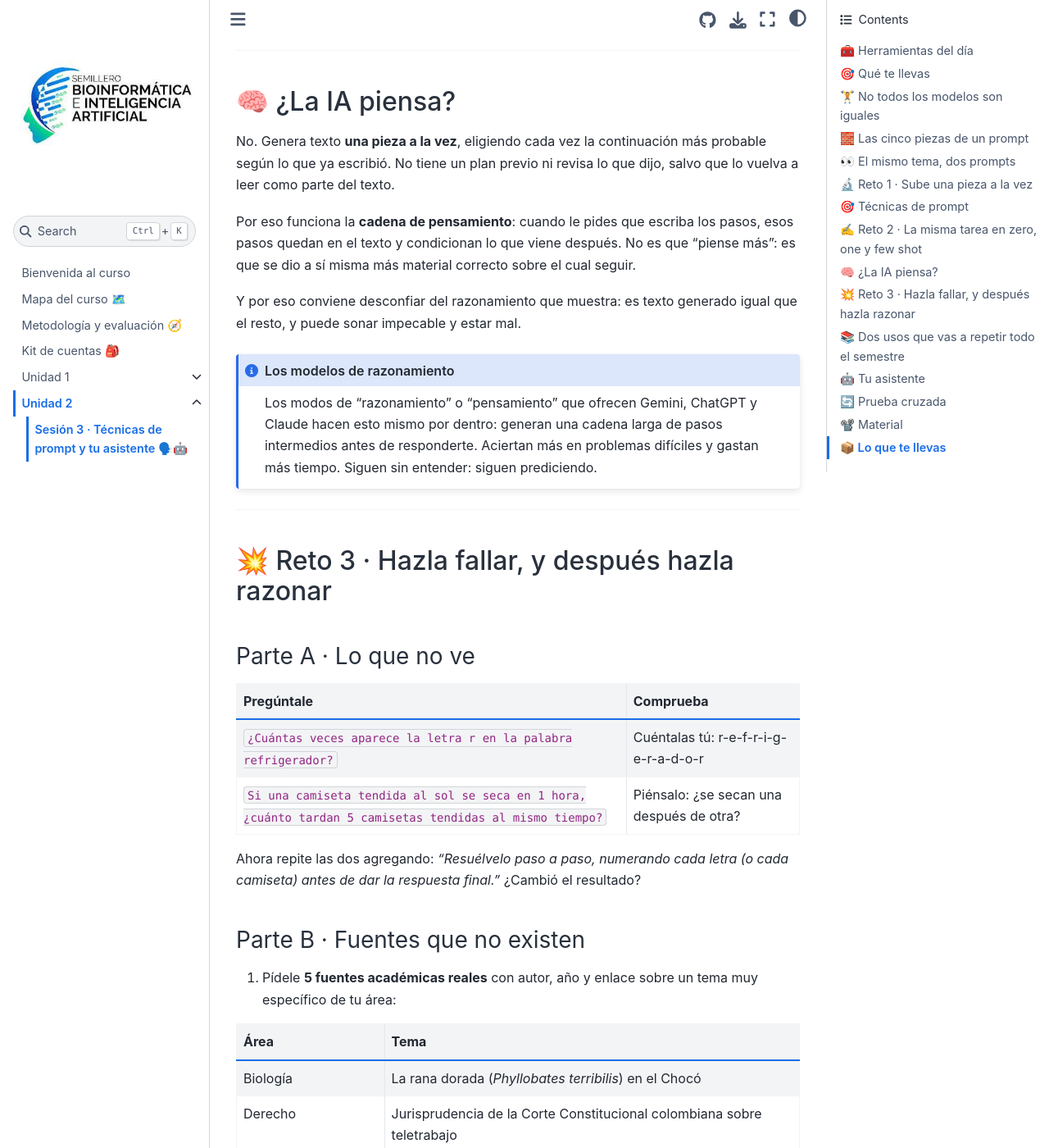
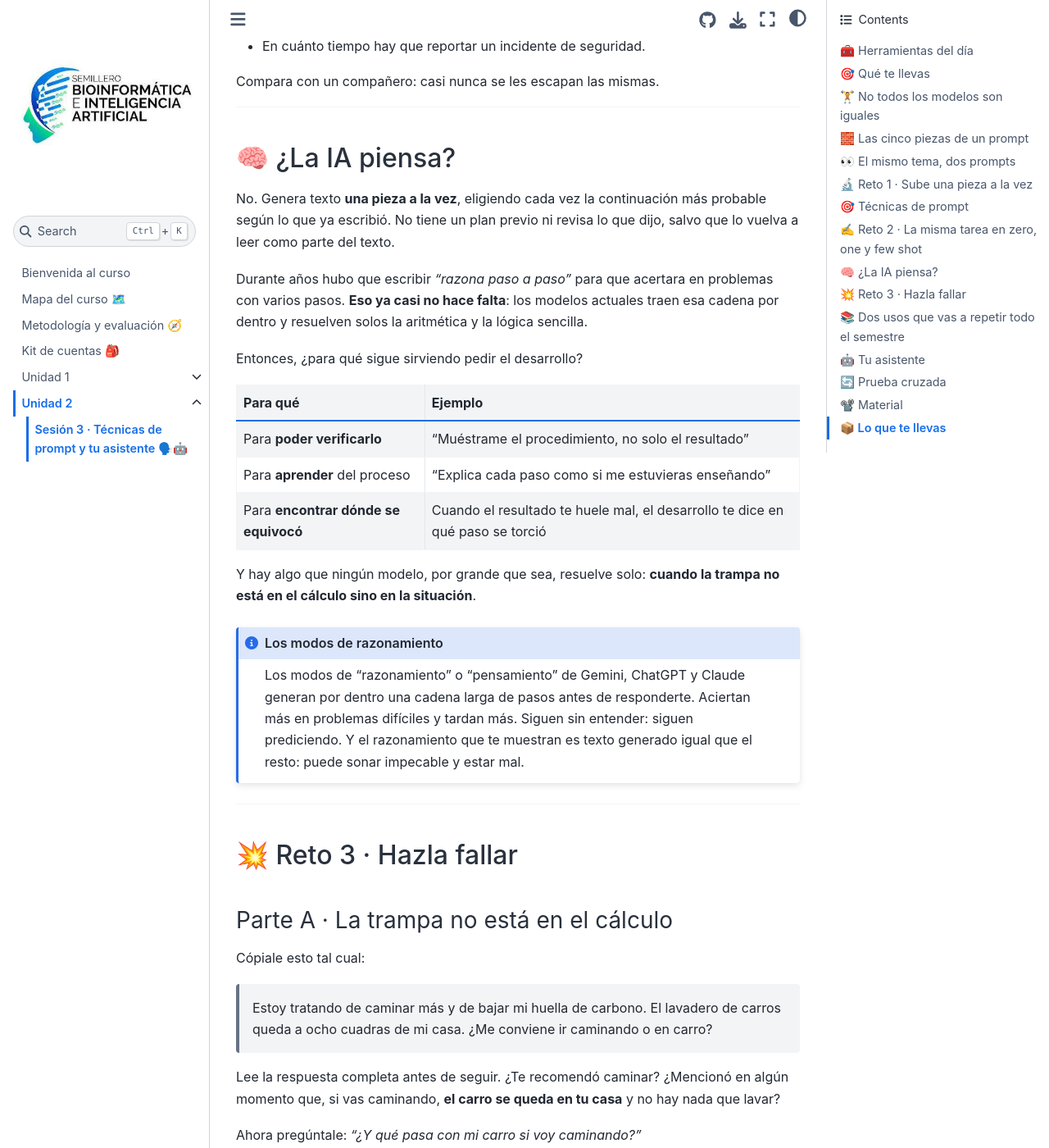
Before and after one commit to BioAITeamLearning/IntroInfo_2026_02_Ucaldas, a Jupyter Book: the page built from S03_Prompts.md, in a window 1280 px wide and 1400 px high, scrolled down 7298 px. Shown: the whole window at 82% size. Built offline with Jupyter Book 1.0.4 settings and Sphinx 7.4.7 and the Sphinx Book theme 1.1.4, drawn with Linux system fonts in a browser that asks for light colours; some of the changed text lies outside the part shown.

Commit message:
Reemplazar los ejercicios de cadena de pensamiento por la trampa del lavadero y agregar la hoja de prompts listos para copiar con una ficha de ejemplo completa
Co-Authored-By: Claude Opus 5 <noreply@anthropic.com>

````diff
--- a/S03_Prompts.md
+++ b/S03_Prompts.md
@@ -11,6 +11,7 @@ title: Sesión 3 · Prompts y tu asistente
 | **Gems** (dentro de Gemini) | Montar tu asistente | [gemini.google.com/gems](https://gemini.google.com/gems) | Gratis |
 | **ChatGPT** | El equivalente, para comparar | [chatgpt.com](https://chatgpt.com) | Gratis |
 | **Google Scholar** | Comprobar si las fuentes existen | [scholar.google.com](https://scholar.google.com) | Gratis |
+| **Hoja de prompts** | Copiar y pegar todo lo de hoy | <a href="_static/sesion03/prompts.html" target="_blank">Abrir</a> | — |
 
 ## 🎯 Qué te llevas
 
@@ -148,8 +149,8 @@ Son cinco, y se diferencian en **cuántos ejemplos le das** y en **si le pides q
 | **Zero-shot** | Pedir la tarea sin darle ningún ejemplo | Tareas comunes: resumir, traducir, explicar |
 | **One-shot** | Darle **un** ejemplo del resultado que quieres | Cuando te importa el formato y es difícil describirlo con palabras |
 | **Few-shot** | Darle **entre dos y cinco** ejemplos | Cuando quieres que copie un estilo, una estructura o un criterio de clasificación |
-| **Cadena de pensamiento** | Pedirle que desarrolle los pasos antes de dar la respuesta final | Problemas con varios pasos: cálculos, comparaciones, decisiones |
-| **Modo de razonamiento** | Activar el modelo que hace eso por dentro, sin que se lo pidas | Problemas difíciles, cuando puedes esperar unos segundos más |
+| **Cadena de pensamiento** | Pedirle que muestre el desarrollo antes de concluir | Cuando necesitas **ver** y verificar el procedimiento |
+| **Modo de razonamiento** | El modelo arma esa cadena por dentro, sin que se lo pidas | Problemas difíciles, cuando puedes esperar unos segundos más |
 
 Ejemplo de **few-shot** para clasificar comentarios de una encuesta:
 
@@ -197,27 +198,46 @@ Compara con un compañero: casi nunca se les escapan las mismas.
 
 No. Genera texto **una pieza a la vez**, eligiendo cada vez la continuación más probable según lo que ya escribió. No tiene un plan previo ni revisa lo que dijo, salvo que lo vuelva a leer como parte del texto.
 
-Por eso funciona la **cadena de pensamiento**: cuando le pides que escriba los pasos, esos pasos quedan en el texto y condicionan lo que viene después. No es que "piense más": es que se dio a sí misma más material correcto sobre el cual seguir.
+Durante años hubo que escribir *"razona paso a paso"* para que acertara en problemas con varios pasos. **Eso ya casi no hace falta**: los modelos actuales traen esa cadena por dentro y resuelven solos la aritmética y la lógica sencilla.
 
-Y por eso conviene desconfiar del razonamiento que muestra: es texto generado igual que el resto, y puede sonar impecable y estar mal.
+Entonces, ¿para qué sigue sirviendo pedir el desarrollo?
 
-```{admonition} Los modelos de razonamiento
+| Para qué | Ejemplo |
+|---|---|
+| Para **poder verificarlo** | "Muéstrame el procedimiento, no solo el resultado" |
+| Para **aprender** del proceso | "Explica cada paso como si me estuvieras enseñando" |
+| Para **encontrar dónde se equivocó** | Cuando el resultado te huele mal, el desarrollo te dice en qué paso se torció |
+
+Y hay algo que ningún modelo, por grande que sea, resuelve solo: **cuando la trampa no está en el cálculo sino en la situación**.
+
+```{admonition} Los modos de razonamiento
 :class: note
-Los modos de "razonamiento" o "pensamiento" que ofrecen Gemini, ChatGPT y Claude hacen esto mismo por dentro: generan una cadena larga de pasos intermedios antes de responderte. Aciertan más en problemas difíciles y gastan más tiempo. Siguen sin entender: siguen prediciendo.
+Los modos de "razonamiento" o "pensamiento" de Gemini, ChatGPT y Claude generan por dentro una cadena larga de pasos antes de responderte. Aciertan más en problemas difíciles y tardan más. Siguen sin entender: siguen prediciendo. Y el razonamiento que te muestran es texto generado igual que el resto: puede sonar impecable y estar mal.
 ```
 
 ---
 
-## 💥 Reto 3 · Hazla fallar, y después hazla razonar
+## 💥 Reto 3 · Hazla fallar
 
-### Parte A · Lo que no ve
+### Parte A · La trampa no está en el cálculo
 
-| Pregúntale | Comprueba |
-|---|---|
-| `¿Cuántas veces aparece la letra r en la palabra refrigerador?` | Cuéntalas tú: r-e-f-r-i-g-e-r-a-d-o-r |
-| `Si una camiseta tendida al sol se seca en 1 hora, ¿cuánto tardan 5 camisetas tendidas al mismo tiempo?` | Piénsalo: ¿se secan una después de otra? |
+Cópiale esto tal cual:
 
-Ahora repite las dos agregando: *"Resuélvelo paso a paso, numerando cada letra (o cada camiseta) antes de dar la respuesta final."* ¿Cambió el resultado?
+> Estoy tratando de caminar más y de bajar mi huella de carbono. El lavadero de carros queda a ocho cuadras de mi casa. ¿Me conviene ir caminando o en carro?
+
+Lee la respuesta completa antes de seguir. ¿Te recomendó caminar? ¿Mencionó en algún momento que, si vas caminando, **el carro se queda en tu casa** y no hay nada que lavar?
+
+Ahora pregúntale: *"¿Y qué pasa con mi carro si voy caminando?"*
+
+Lo que acaba de ocurrir: la frase sobre caminar y la huella de carbono empuja la respuesta hacia un consejo que la IA ha leído miles de veces. Nada en el texto le obliga a detenerse a imaginar la escena. No es un error de cálculo: es que no hay nadie imaginando la situación.
+
+Si la pillaste al primer intento, prueba esta otra:
+
+> Tengo que recoger a mi hermana y sus tres maletas en el aeropuerto. Quiero aprovechar para hacer ejercicio. ¿Me voy en bicicleta?
+
+```{tip}
+La conclusión no es "la IA es tonta". Es que **el texto puede ser impecable y la respuesta inservible**, y que el único que mira la situación completa eres tú. Por eso en el resto del curso siempre hay un paso de verificación.
+```
 
 ### Parte B · Fuentes que no existen
 
@@ -328,9 +348,64 @@ Lo dices. Si te falta información para responder bien, me preguntas antes.
 
 [gemini.google.com](https://gemini.google.com) → **Gems** en el menú lateral → **Nuevo Gem** → nombre (`Tutor de [tu área]`) → pega la ficha en las instrucciones → sube 2 o 3 documentos de tu área → pruébalo en la vista previa → **Guardar**.
 
-Para que el Gem aproveche lo que viste hoy, agrégale **un ejemplo** de respuesta ideal dentro de las instrucciones. Eso convierte tu ficha en un prompt *one-shot* permanente.
+```{admonition} Todos los prompts de esta sesión, listos para copiar
+:class: tip
+<a href="_static/sesion03/prompts.html" target="_blank">📋 Abrir la hoja de prompts</a> — cada bloque tiene su botón de copiar: los cinco envíos del Reto 1, los tres intentos del Reto 2, las trampas del Reto 3, la ficha de ejemplo, las cinco pruebas y los prompts de investigar y redactar.
+```
+
+### Un ejemplo completo
+
+Así se ve una ficha **ya llena**. Cambia lo que está entre corchetes por lo tuyo y queda lista:
+
+```
+QUIÉN ERES
+Eres bióloga molecular con quince años de experiencia en laboratorio clínico
+y docente de primeros semestres.
+
+PARA QUIÉN TRABAJAS
+Estudio Biología, segundo semestre, en la Universidad de Caldas (Manizales).
+Mi nivel es principiante: entiendo los conceptos generales pero me pierdo
+con los protocolos y la nomenclatura.
+
+QUÉ HACES
+Me ayudas a (1) entender protocolos de laboratorio antes de ejecutarlos,
+(2) preparar el preinforme de cada práctica y (3) repasar para los parciales
+con preguntas que tú me haces a mí.
+
+CÓMO RESPONDES SIEMPRE
+En español, máximo 250 palabras, en pasos numerados cuando se trate de un
+procedimiento y en tabla cuando se trate de comparar.
+Tono cercano, sin dejar de ser preciso.
+La primera vez que uses un término técnico, lo explicas entre paréntesis.
+Cuando la tarea tenga varios pasos, me muestras el desarrollo y no solo
+el resultado.
+
+QUÉ NUNCA HACES
+No inventas datos, cifras ni fuentes.
+No me das por buenas las concentraciones ni los tiempos: siempre me recuerdas
+verificarlos contra el protocolo oficial del laboratorio.
+No respondes preguntas de bioseguridad sin remitirme al docente.
+
+QUÉ HACES CUANDO NO SABES
+Lo dices con todas las letras: "esto no está en los documentos que me diste".
+Si te falta información para responder bien, me haces las preguntas que
+necesites antes de responder.
+```
+
+Y un ejemplo de respuesta ideal dentro de las instrucciones convierte tu ficha en un *one-shot* permanente. Agrégalo al final:
+
+```
+EJEMPLO DE UNA BUENA RESPUESTA
+Pregunta: "¿Para qué sirve el control negativo?"
+Respuesta:
+1. Qué es: un tubo con todo menos la muestra.
+2. Para qué: si aparece señal, algo se coló donde no debía.
+3. Qué revisar si sale positivo: reactivos, pipetas, superficie de trabajo.
+Verifica los volúmenes contra el protocolo del laboratorio.
+```
 
 ### Lo mismo, en otras herramientas
+
 
 | Herramienta | Dónde van las instrucciones | Dónde van los documentos | ¿Gratis? |
 |---|---|---|---|
@@ -342,13 +417,13 @@ Para que el Gem aproveche lo que viste hoy, agrégale **un ejemplo** de respuest
 
 ### Paso 4 · Pásale el banco de pruebas
 
-| # | Pregúntale | Debería |
+| # | Escríbele esto | Debería |
 |---|---|---|
-| 1 | Algo que **sí está** en los documentos que le subiste | Responder y decir de dónde lo sacó |
-| 2 | Lo mismo, pero "en una tabla de tres columnas" | Obedecer el formato |
-| 3 | Algo que **no está** en esos documentos | Decir que no lo sabe, sin inventar |
-| 4 | Algo ambiguo, sin darle datos suficientes | Preguntarte antes de responder |
-| 5 | Algo con varios pasos | Desarrollar los pasos antes de concluir |
+| 1 | `Resume en cinco puntos lo más importante del documento que te subí.` | Responder y decir de dónde lo sacó |
+| 2 | `Lo mismo, pero en una tabla de tres columnas: concepto, para qué sirve, dónde aparece.` | Obedecer el formato |
+| 3 | `¿Qué dice el documento sobre [algo que sabes que NO está]?` | Decir que no lo sabe, sin inventar |
+| 4 | `Ayúdame con el trabajo.` | Preguntarte qué trabajo antes de responder |
+| 5 | `Explícame el procedimiento completo y muéstrame el desarrollo, no solo el resultado.` | Mostrar los pasos |
 
 ### Paso 5 · Corrige la ficha
 
@@ -372,6 +447,7 @@ Intercambia tu asistente con alguien de otra área. Esa persona le hace tres pre
 
 ## 📽️ Material
 
+* <a href="_static/sesion03/prompts.html" target="_blank">📋 Todos los prompts de la sesión, listos para copiar</a>
 * <a href="_static/sesion03/slides.html" target="_blank">Diapositivas de la sesión</a>
 * <a href="_static/sesion03/guia.html" target="_blank">Guía de los retos y plantilla del asistente</a>
 * <a href="_static/sesion03/texto-para-resumir.pdf" target="_blank">Reglamento para el Reto 2 (PDF)</a>
````
Also changed, not shown: _static/sesion03/guia.html (+16 -13 lines), _static/sesion03/prompts.html (added, +166 -0 lines), _static/sesion03/slides.html (+45 -12 lines).
